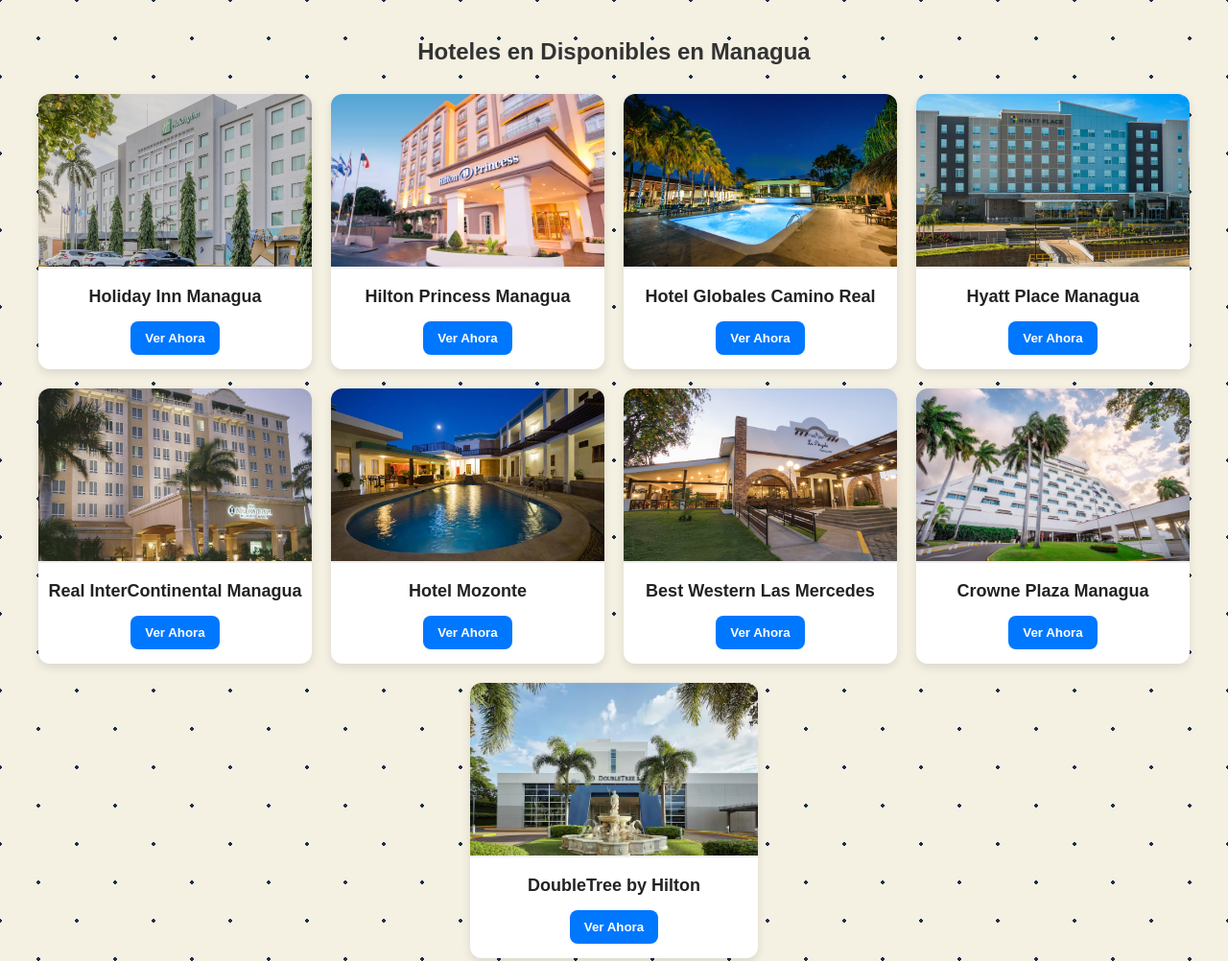
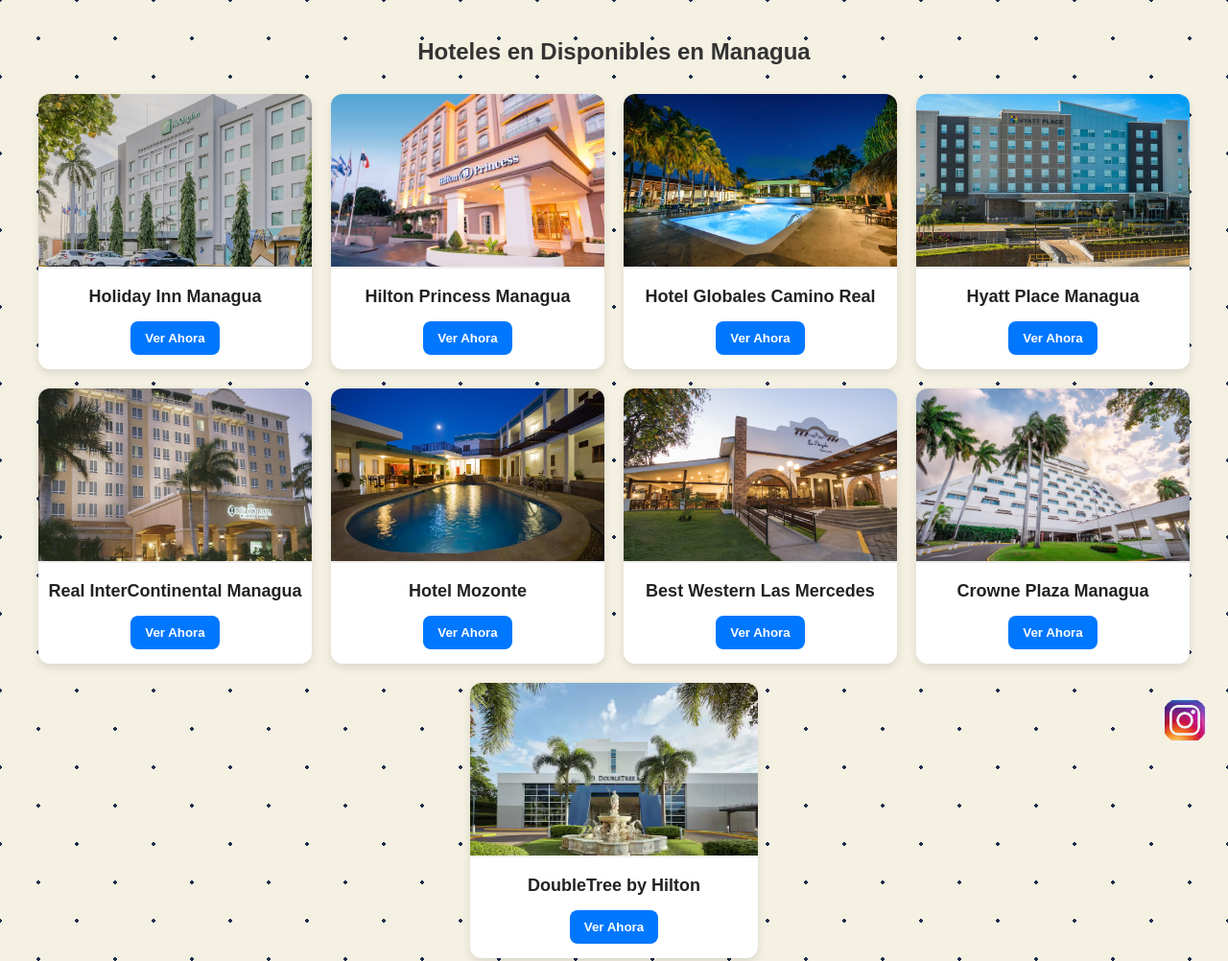
Before and after one commit to ItsDarmony/BackendNicaway0.1, a website: page app/NicaWay/HTML/Hoteles.html in a window 1280 px wide. Shown: the top 1002 px of the page at 96% size. Drawn offline with Linux system fonts and the light colour scheme.

Commit message:
actualizado menu

```diff
--- a/app/NicaWay/CSS/StylesHotel.css
+++ b/app/NicaWay/CSS/StylesHotel.css
@@ -170,3 +170,22 @@
   border-radius: 6px;
   font-size: 15px;
 }
+
+.instagram-float {
+  position: fixed;
+  bottom: 20px;   /* separación del borde inferior */
+  right: 20px;    /* separación del borde derecho */
+  z-index: 1000;  /* para que siempre quede arriba */
+}
+
+.instagram-float img {
+  width: 50px;
+  height: 50px;
+  border-radius: 50%;
+  transition: transform 0.3s ease, box-shadow 0.3s ease;
+}
+
+.instagram-float img:hover {
+  transform: scale(1.1);
+  box-shadow: 0 4px 12px rgba(0, 0, 0, 0.3);
+}
--- a/app/NicaWay/CSS/StylesTurismo.css
+++ b/app/NicaWay/CSS/StylesTurismo.css
@@ -150,3 +150,22 @@
   border-radius: 8px;
   margin-top: 10px;
 }
+
+.instagram-float {
+  position: fixed;
+  bottom: 20px;   /* separación del borde inferior */
+  right: 20px;    /* separación del borde derecho */
+  z-index: 1000;  /* para que siempre quede arriba */
+}
+
+.instagram-float img {
+  width: 50px;
+  height: 50px;
+  border-radius: 50%;
+  transition: transform 0.3s ease, box-shadow 0.3s ease;
+}
+
+.instagram-float img:hover {
+  transform: scale(1.1);
+  box-shadow: 0 4px 12px rgba(0, 0, 0, 0.3);
+}
--- a/app/NicaWay/HTML/Hoteles.html
+++ b/app/NicaWay/HTML/Hoteles.html
@@ -92,5 +92,8 @@
   </div>
 
   <script src="../Javascript/hoteles.js"></script>
+  <a href="https://www.instagram.com/nica_wayoficial/?igsh=dXhnYnRkOGtzZWxw&utm_source=qr#" target="_blank" class="instagram-float">
+  <img src="../Imagenes/instagram.jpg" alt="Instagram" />
+</a>
 </body>
 </html>
```
Also changed, not shown: app/NicaWay/HTML/Turismo.html (+4 -0 lines).
